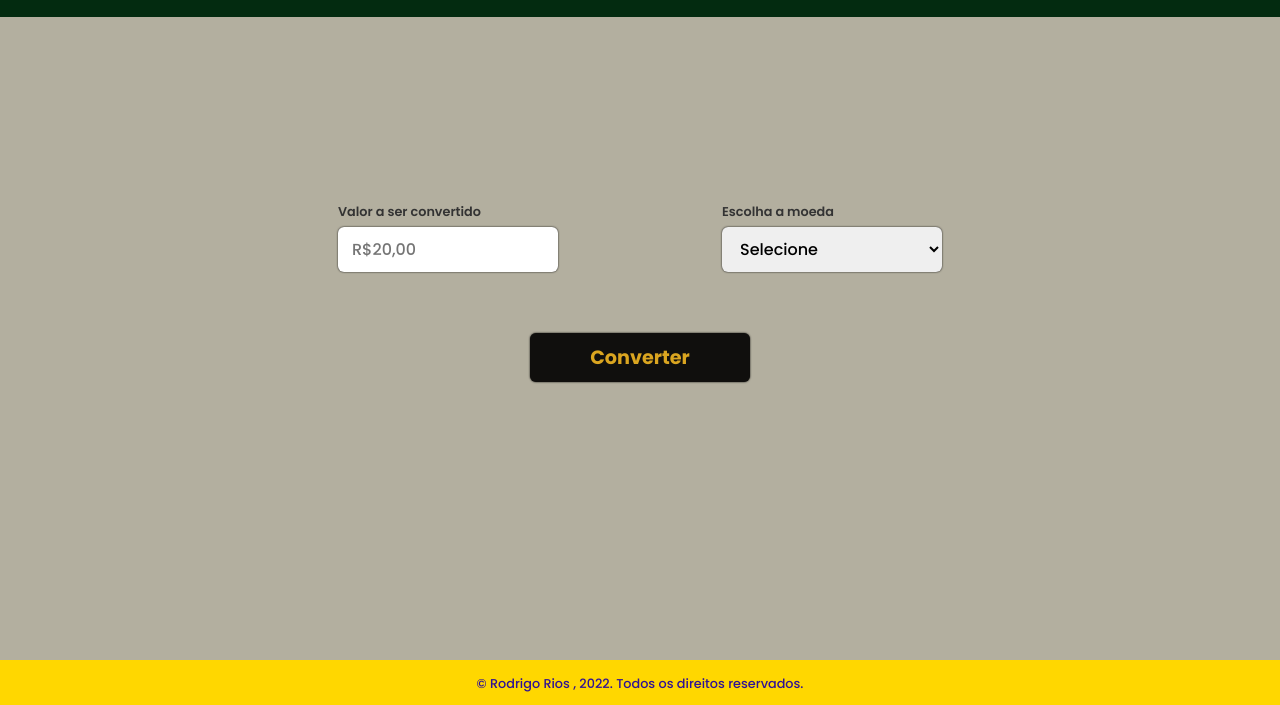
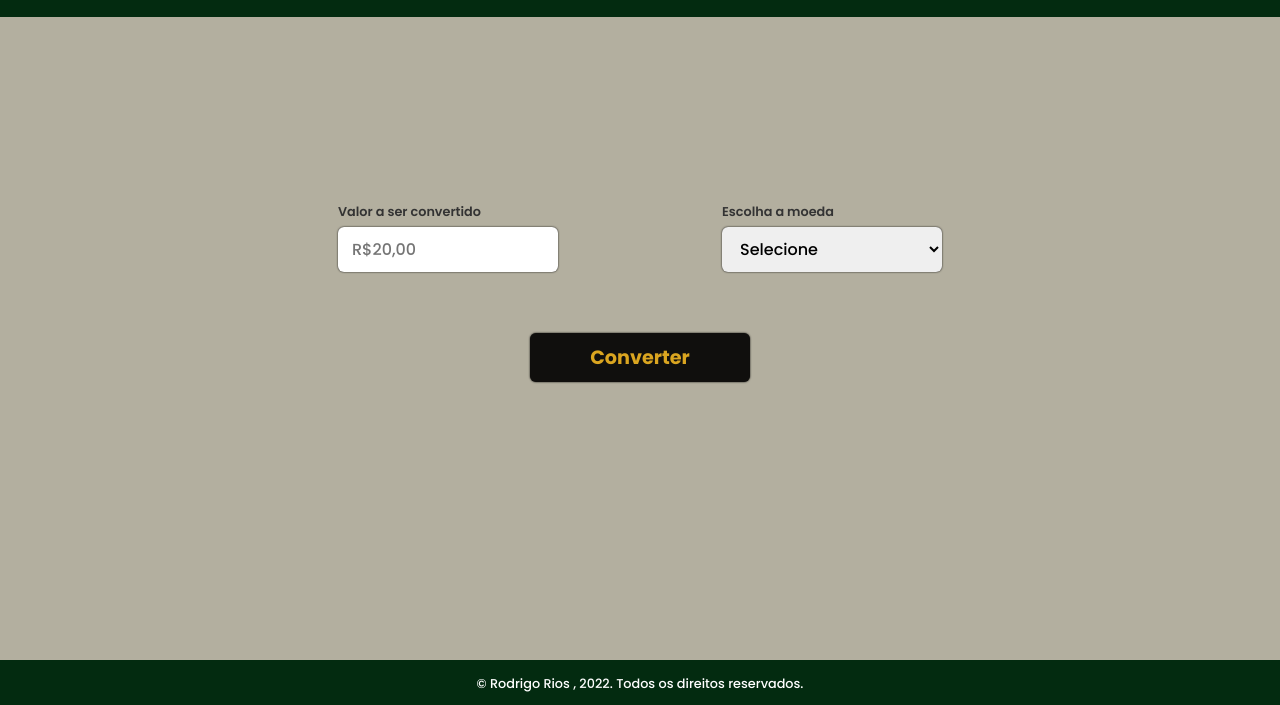
Before and after one commit to Rodrigo-Mavigno/Currency-Converter, a plain HTML site: page index.html in a window 1280 px wide. Shown: the part 95-800 px from the top of the page. Drawn offline with Linux system fonts and the light colour scheme.

Commit message:
Update footer.css

```diff
--- a/css/footer.css
+++ b/css/footer.css
@@ -1,12 +1,12 @@
 footer {
   width: 100%;
-  background-color: gold;
+  background-color: rgb(3, 43, 16);
   padding: 10px;
   text-align: center;
 }
 
 footer span{
-  color: rgb(48, 18, 148);
+  color: white;
   font-size: 0.8em;
   font-weight: 500;
 }
```
